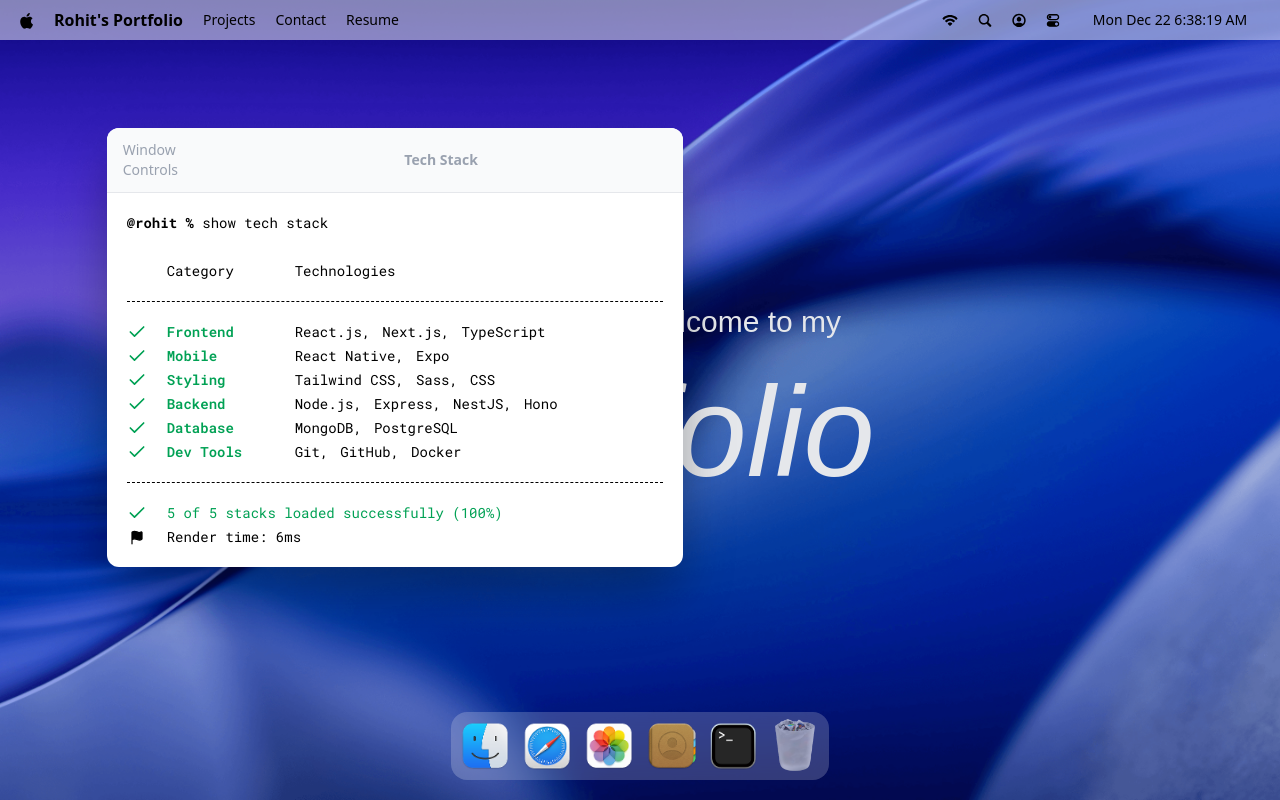
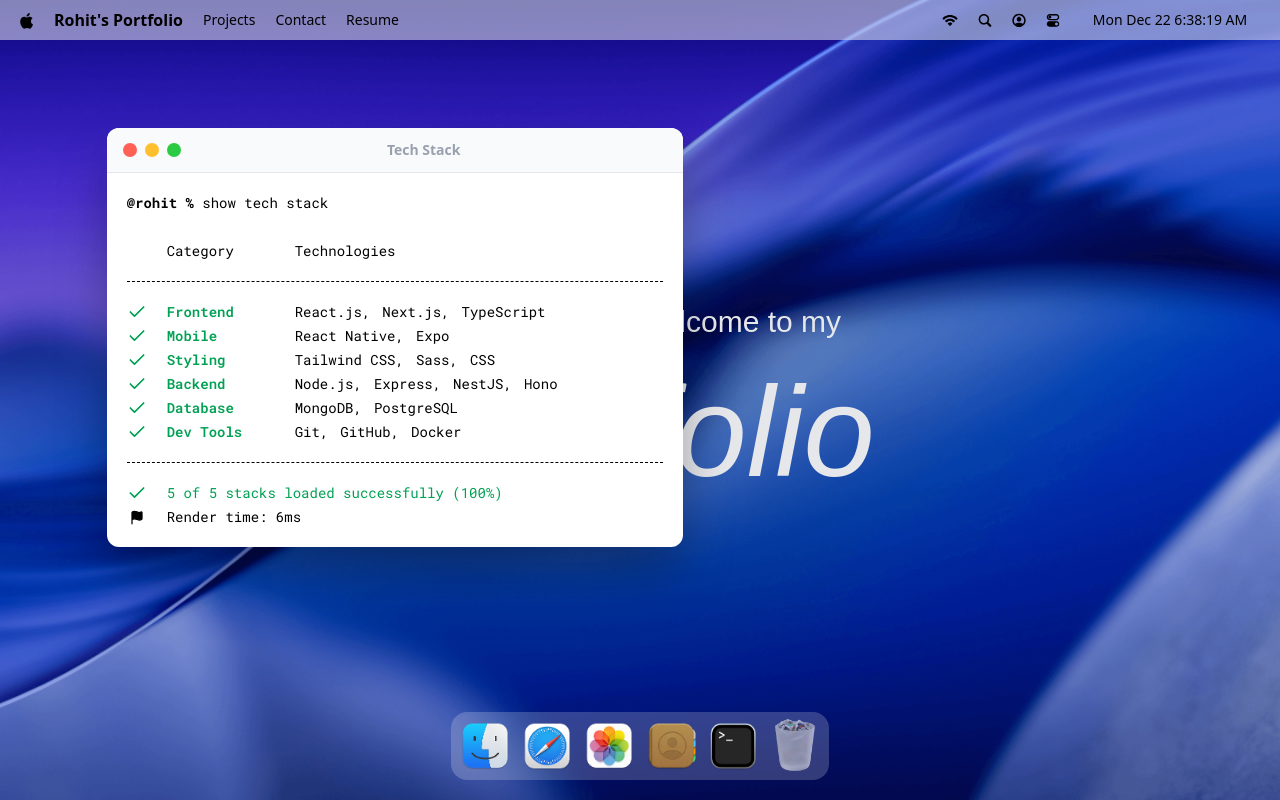
Before and after one commit to RohitS0612/MacOs_Portfolio, a React (Vite) app: page / in a window 1280 px wide. Both pictures are taken after a click on the button 733 px from the left and 746 px from the top of the page. Built offline with nearby package versions, Linux system fonts and the light colour scheme; a web font is replaced by a local one.

Commit message:
terminal widow close button added and draggable issue solved

```diff
--- /dev/null
+++ b/src/components/WindowControls.jsx
@@ -0,0 +1,15 @@
+import useWindowStore from "../store/window.js";
+
+const WindowControls = ({ target }) => {
+
+    const { closeWindow } = useWindowStore();
+    return(
+        <div id="window-controls">
+            <div className="close" onClick={ () => closeWindow(target)}/>
+            <div className="minimize" />
+            <div className="maximize" />
+        </div>
+    );
+};
+
+export default WindowControls;
--- a/src/windows/Terminal.jsx
+++ b/src/windows/Terminal.jsx
@@ -1,12 +1,13 @@
 import WindowWrapper from "../hoc/WindowWrapper.jsx";
 import {techStack} from "../constants/index.js";
 import {Check, Flag} from "lucide-react";
+import WindowControls from "../components/WindowControls.jsx";
 
 const Terminal = () => {
     return (
         <>
             <div id="window-header">
-                <p>Window Controls</p>
+                <WindowControls target="terminal"/>
                 <h2>Tech Stack</h2>
             </div>
 
```
